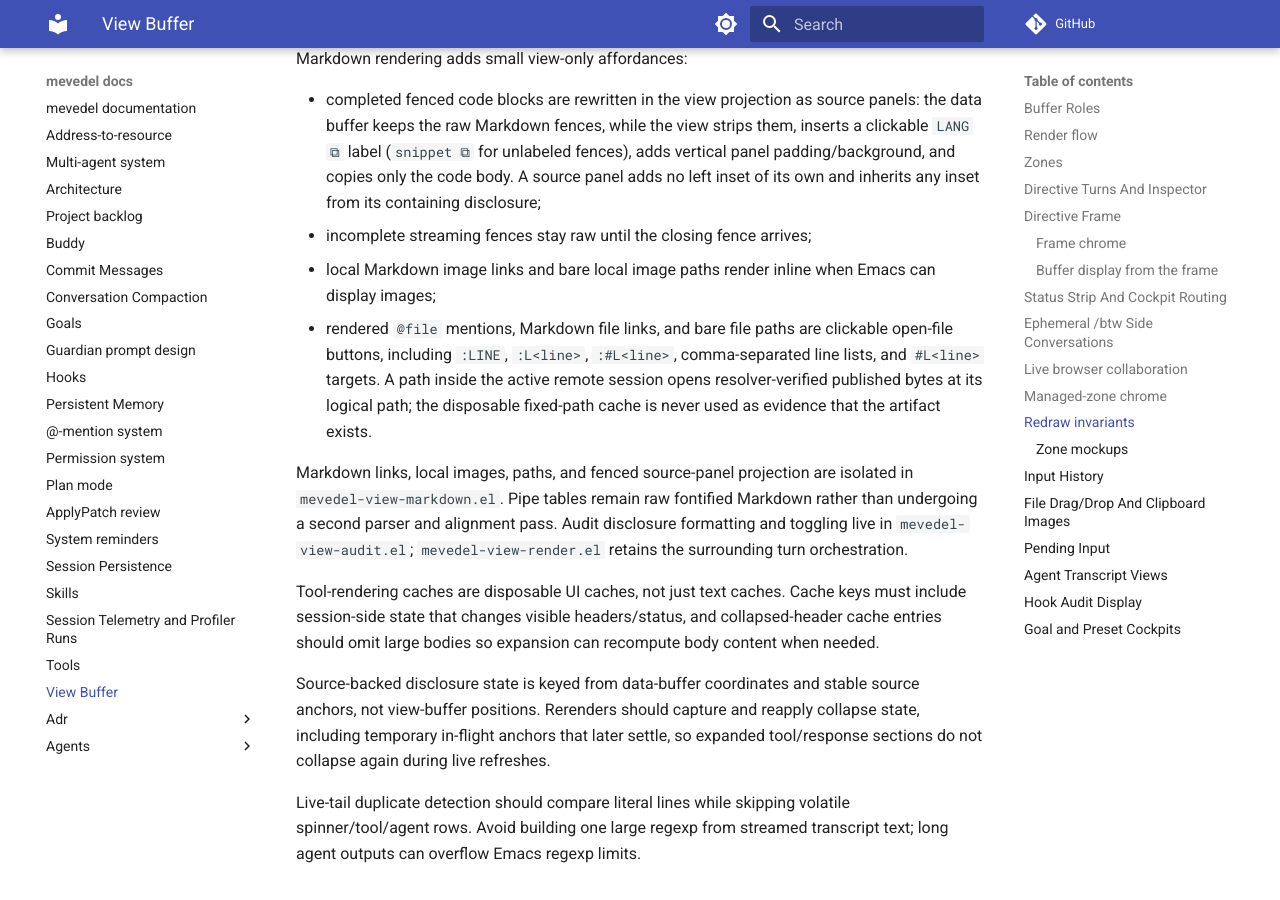
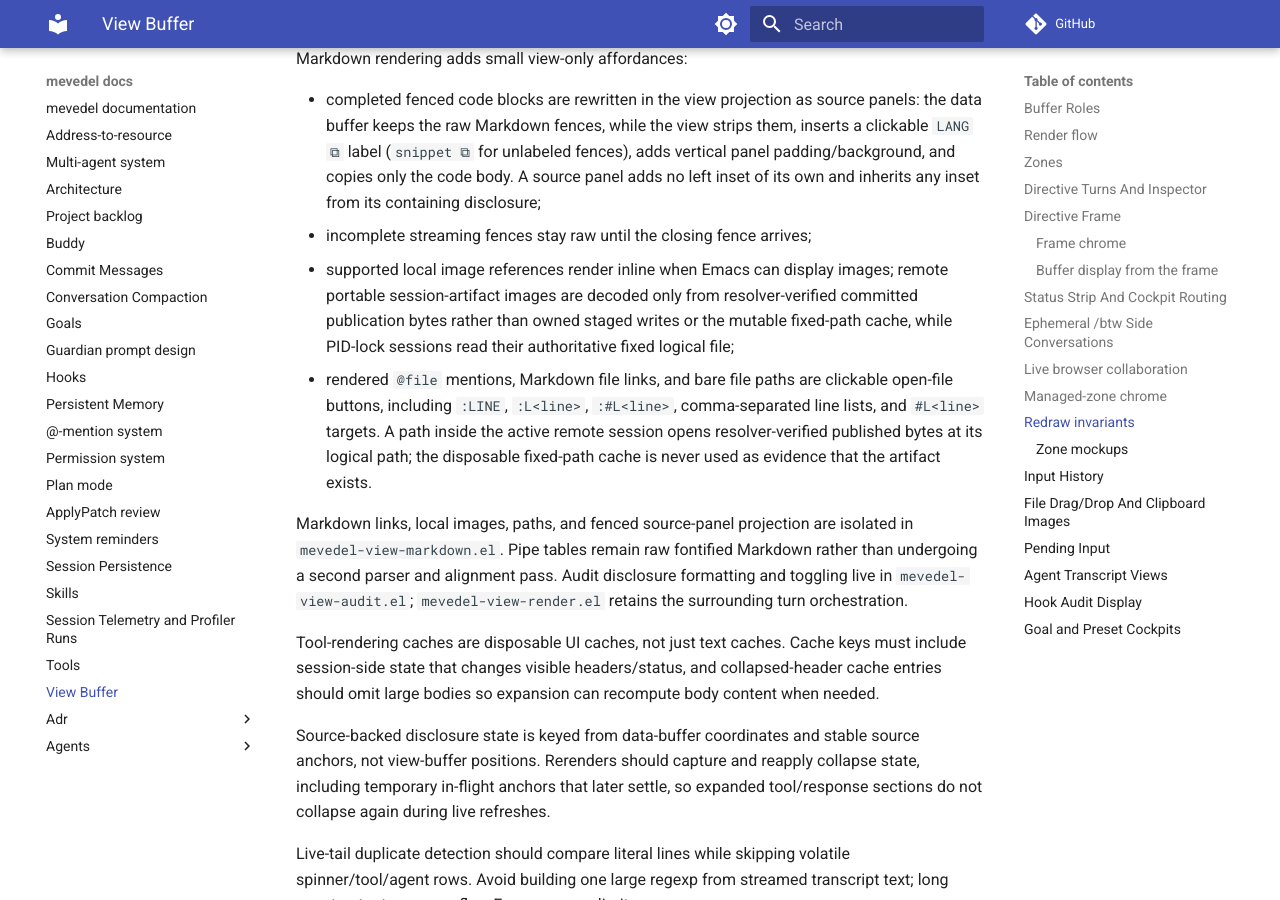
Before and after one commit to FrauH0lle/mevedel, an MkDocs documentation site: the page built from docs/view.md, in a window 1280 px wide and 900 px high, scrolled down 14735 px. Built offline with MkDocs 1.6.1 and Material for MkDocs 9.7.7, drawn with Linux system fonts in a browser that asks for light colours; comment, search, counter and statistics services are not loaded.

Commit message:
fix(view): Verify remote inline image bytes

```diff
--- a/docs/view.md
+++ b/docs/view.md
@@ -685,8 +685,11 @@ Markdown rendering adds small view-only affordances:
   only the code body. A source panel adds no left inset of its own and
   inherits any inset from its containing disclosure;
 - incomplete streaming fences stay raw until the closing fence arrives;
-- local Markdown image links and bare local image paths render inline
-  when Emacs can display images;
+- supported local image references render inline when Emacs can display
+  images; remote portable session-artifact images are decoded only from
+  resolver-verified committed publication bytes rather than owned staged
+  writes or the mutable fixed-path cache, while PID-lock sessions read their
+  authoritative fixed logical file;
 - rendered `@file` mentions, Markdown file links, and bare file paths
   are clickable open-file buttons, including `:LINE`, `:L<line>`,
   `:#L<line>`, comma-separated line lists, and `#L<line>` targets. A path
```
Also changed, not shown: 2 other files.
